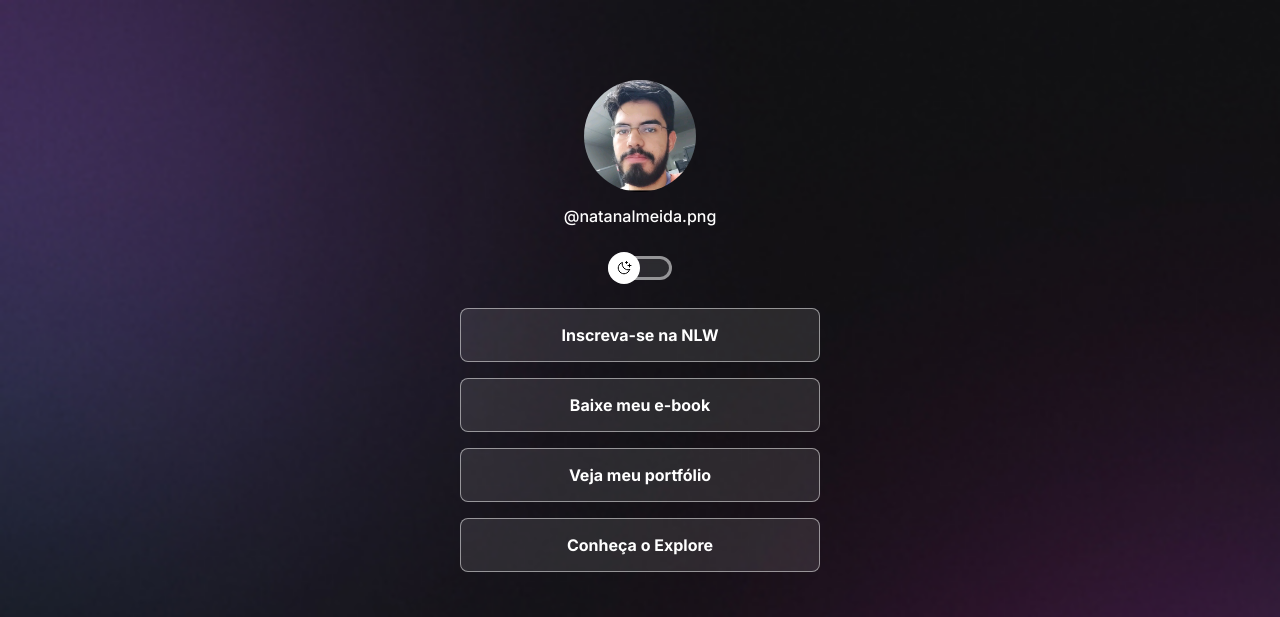
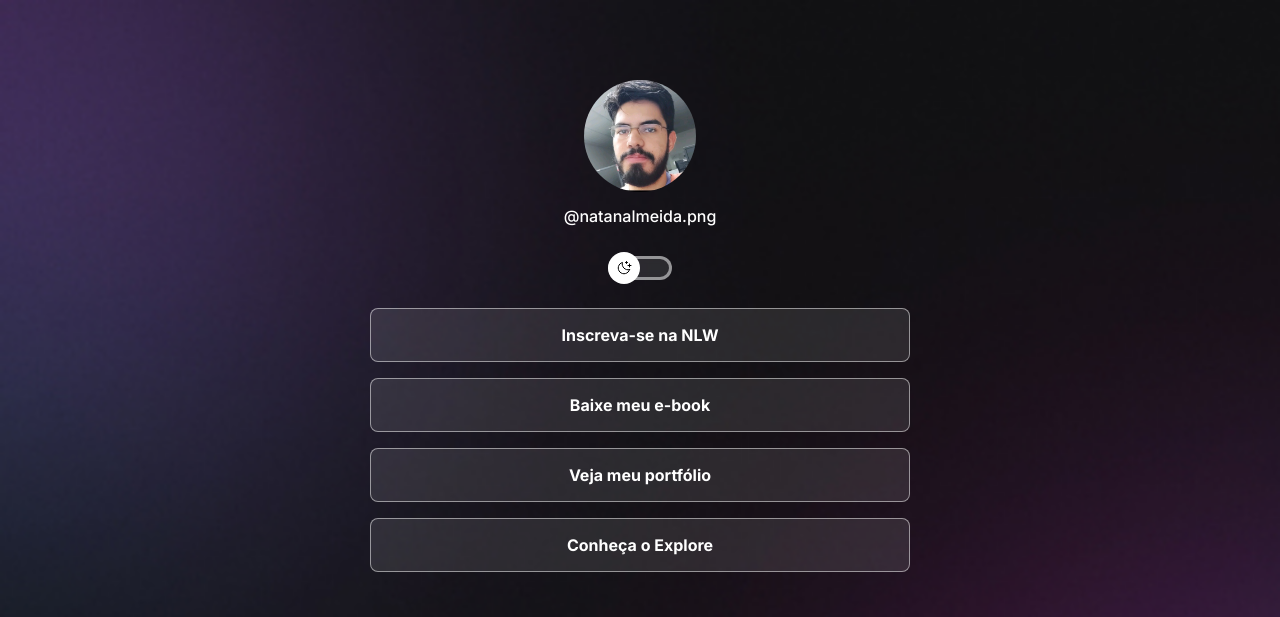
Before and after one commit to NatanJAlmeida99/DevLinks, a plain HTML site: page index.html in a window 1280 px wide. Shown: the top 617 px of the page. Drawn offline with nearby package versions, Linux system fonts and the light colour scheme.

Commit message:
adjust container width

```diff
--- a/style.css
+++ b/style.css
@@ -32,9 +32,10 @@ body {
 }
 
 #container {
-    width: 360px;
-    margin: auto;
-    margin-top: 56px;
+    width: 100%;
+    max-width: 588px;
+    margin: 56px auto 0px;
+    padding: 0px 24px;
 }
 
 #profile {
```
